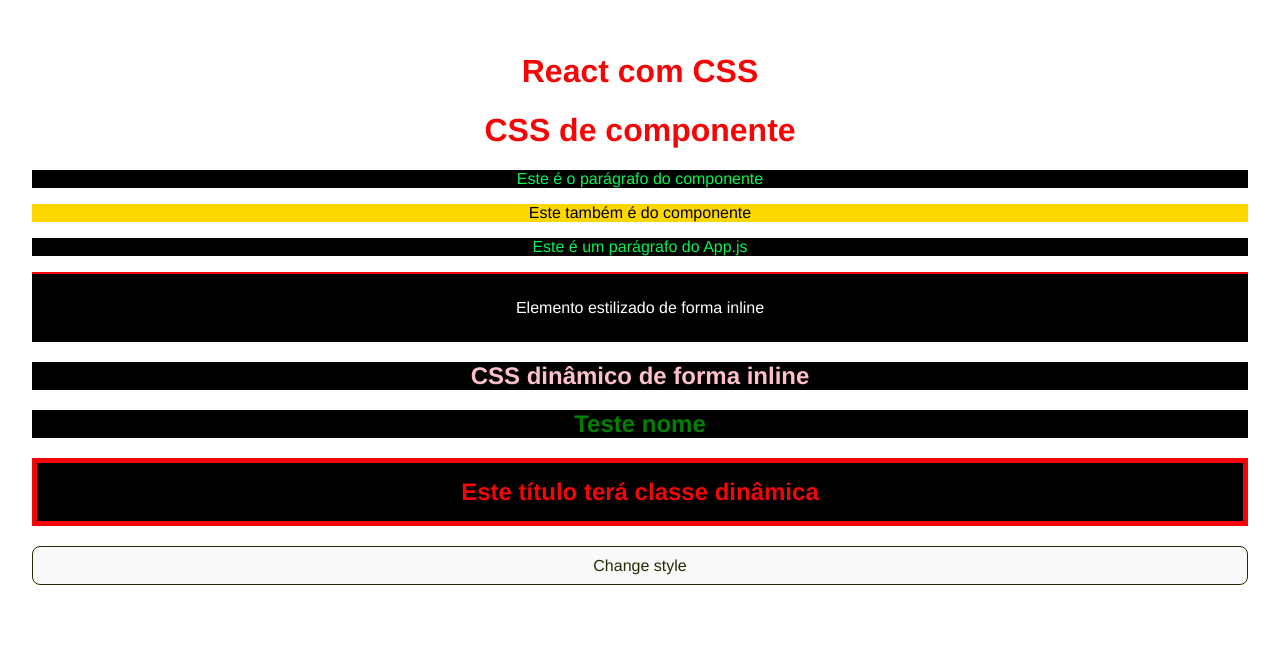
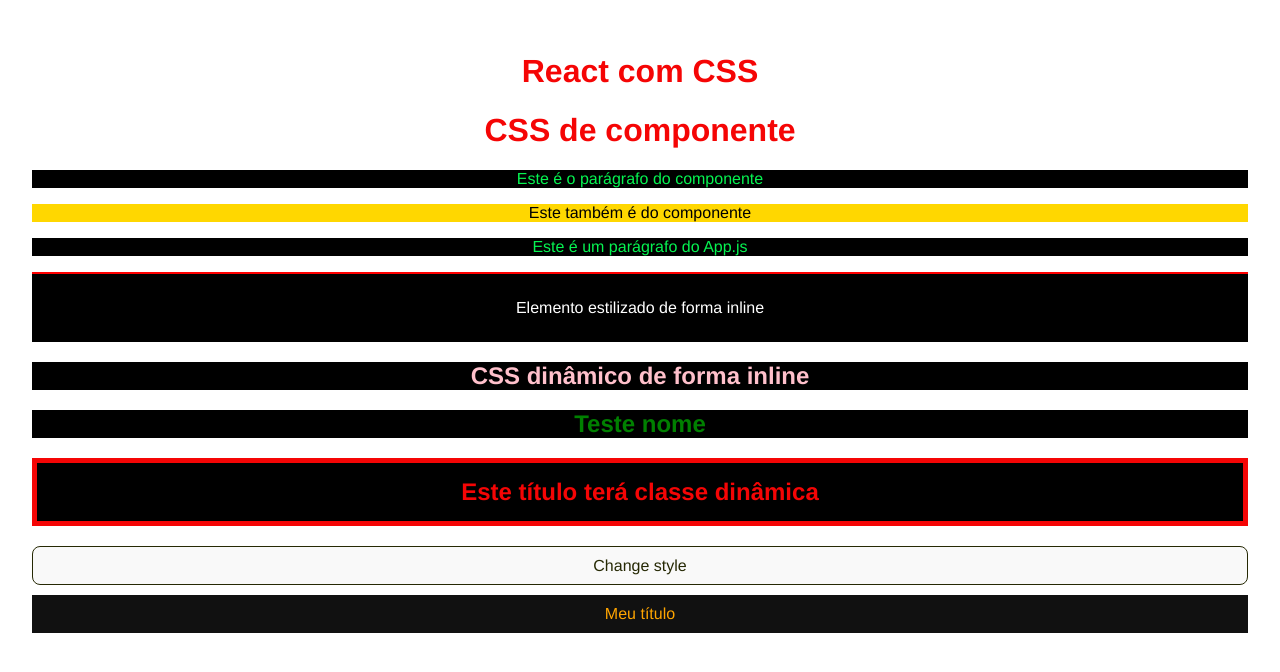
Before and after one commit to andre10dias/react-fundamentals, a React (Vite) app in the folder 3_css/: page / in a window 1280 px wide. Shown: the top 672 px of the page. Built offline with nearby package versions, Linux system fonts and the light colour scheme.

Commit message:
CSS modules

```diff
--- a/3_css/src/App.jsx
+++ b/3_css/src/App.jsx
@@ -1,6 +1,7 @@
 import { useState } from 'react';
 import './App.css'
 import MyComponent from './component/MyComponent'
+import Title from './component/Title';
 
 function App() {
   let [n, setN] = useState(15);
@@ -37,6 +38,7 @@ function App() {
         Este título terá classe dinâmica
       </h2>
       <button onClick={changeStyle}>Change style</button>
+      <Title />
     </>
   )
 }
--- /dev/null
+++ b/3_css/src/component/Title.jsx
@@ -0,0 +1,8 @@
+import styles from './Title.module.css'
+const Title = () => {
+  return (
+    <div className={styles.my_title}>Meu título</div>
+  )
+}
+
+export default Title
--- /dev/null
+++ b/3_css/src/component/Title.module.css
@@ -0,0 +1,14 @@
+/**
+* CSS Modules
+*
+* Restringe o uso de classes CSS
+* apenas ao componente onde foram importadas;
+* Evita conflitos de nomes entre classes
+* CSS em diferentes componentes.
+*/
+.my_title {
+    margin-top: 10px;
+    color: orange;
+    background: #111;
+    padding: 10px;
+}
```
